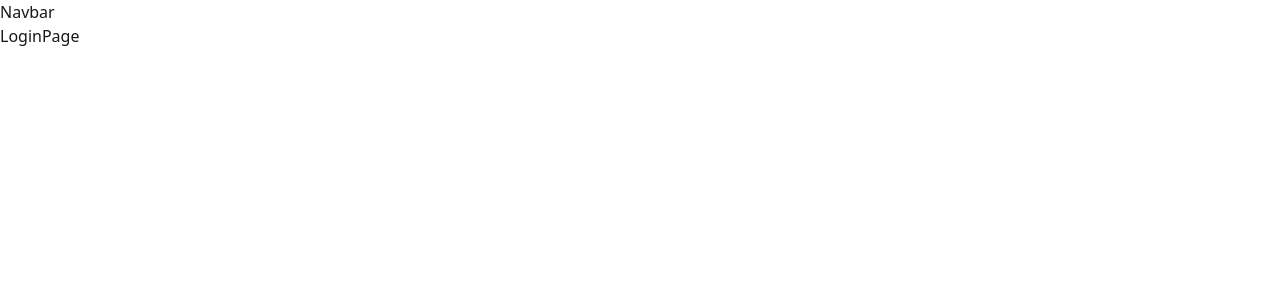
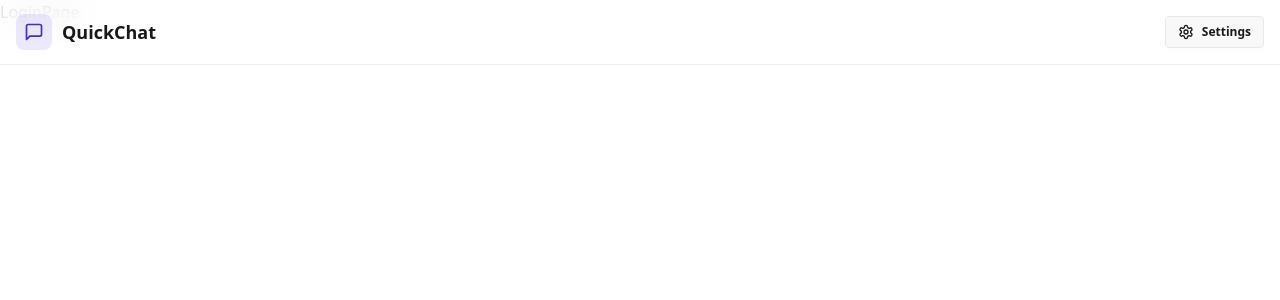
Before and after one commit to stalin670/QuickChat-, a React (Vite) app in the folder frontend/: page /login in a window 1280 px wide. Shown: the top 300 px of the page. Built offline with nearby package versions, Linux system fonts and the light colour scheme; no server answers.

Commit message:
Build logout and Navbar UI

```diff
--- a/frontend/src/components/Navbar.jsx
+++ b/frontend/src/components/Navbar.jsx
@@ -1,9 +1,58 @@
-import React from 'react'
+import { Link } from "react-router-dom";
+import { useAuthStore } from "../store/useAuthStore";
+import { LogOut, MessageSquare, Settings, User } from "lucide-react";
 
 const Navbar = () => {
+  const { logout, authUser } = useAuthStore();
+
   return (
-    <div>Navbar</div>
-  )
-}
+    <header
+      className="bg-base-100 border-b border-base-300 fixed w-full top-0 z-40
+    backdrop-blur-lg bg-base-100/80"
+    >
+      <div className="container mx-auto px-4 h-16">
+        <div className="flex items-center justify-between h-full">
+          <div className="flex items-center gap-8">
+            <Link
+              to="/"
+              className="flex items-center gap-2.5 hover:opacity-80 transition-all"
+            >
+              <div className="size-9 rounded-lg bg-primary/10 flex items-center justify-center">
+                <MessageSquare className="w-5 h-5 text-primary" />
+              </div>
+              <h1 className="text-lg font-bold">QuickChat</h1>
+            </Link>
+          </div>
 
-export default Navbar
+          <div className="flex items-center gap-2">
+            <Link
+              to={"/settings"}
+              className={`
+              btn btn-sm gap-2 transition-colors
+
+              `}
+            >
+              <Settings className="w-4 h-4" />
+              <span className="hidden sm:inline">Settings</span>
+            </Link>
+
+            {authUser && (
+              <>
+                <Link to={"/profile"} className={`btn btn-sm gap-2`}>
+                  <User className="size-5" />
+                  <span className="hidden sm:inline">Profile</span>
+                </Link>
+
+                <button className="flex gap-2 items-center" onClick={logout}>
+                  <LogOut className="size-5" />
+                  <span className="hidden sm:inline">Logout</span>
+                </button>
+              </>
+            )}
+          </div>
+        </div>
+      </div>
+    </header>
+  );
+};
+export default Navbar;
--- a/frontend/src/store/useAuthStore.js
+++ b/frontend/src/store/useAuthStore.js
@@ -33,4 +33,15 @@
       set({ isSigningUp: false });
     }
   },
+
+  logout: async () => {
+    try {
+      await axiosInstance.post("/auth/logout");
+      set({ authUser: null });
+      toast.success("Logged out successfully");
+      get().disconnectSocket();
+    } catch (error) {
+      toast.error(error.response.data.message);
+    }
+  },
 }));
```
